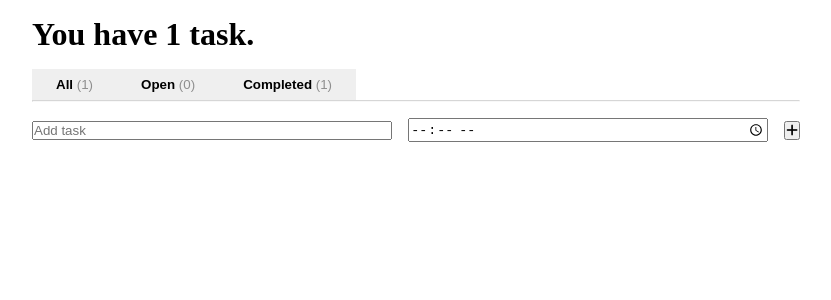
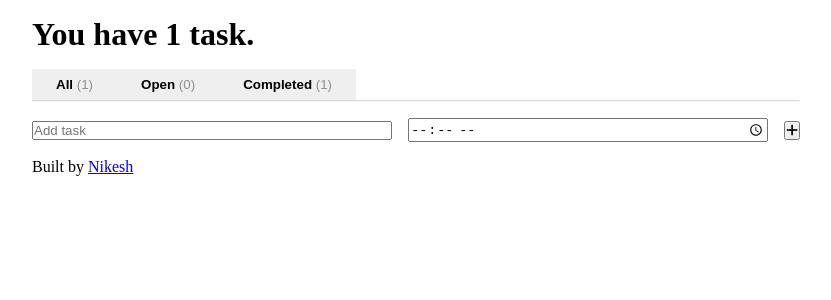
Before and after one commit to Nikesh-3103/To-Dolist, a React (Vite) app: page / in a window 1280 px wide. Shown: the top 300 px of the page, without its empty margins (224-1055 px from the left). Built offline with nearby package versions, Linux system fonts and the light colour scheme; the HTML template or start-up script is replaced by a standard one.

Commit message:
footer added

```diff
--- a/src/App.jsx
+++ b/src/App.jsx
@@ -2,6 +2,7 @@ import { Header } from "./components/Header";
 import { Tabs } from "./components/Tabs";
 import { TodoInput } from "./components/TodoInput";
 import { TodoList } from "./components/TodoList";
+import { Footer } from "./components/footer";
 
 import { useState, useEffect } from 'react';
 
@@ -99,6 +100,7 @@ function App() {
         todos={filterTodosList}
       />
       <TodoInput handleAddTodo={handleAddTodo} />
+      <Footer/>
     </>
   );
 }
--- /dev/null
+++ b/src/components/footer.jsx
@@ -0,0 +1,7 @@
+export function Footer() {
+    return (
+      <footer className="footer">
+        <p>Built by <a href="https://nick031.netlify.app/">Nikesh</a></p>
+      </footer>
+    );
+  }
--- a/src/fanta.css
+++ b/src/fanta.css
@@ -193,3 +193,23 @@ h1 {
     justify-content: center;
   }
 }
+.footer {
+  text-align: center;
+  padding: 1rem;
+  background-color: #f1f1f1;
+  margin-top: 2rem;
+  font-size: 0.9rem;
+  color: #555;
+}
+
+.footer a {
+  text-decoration: none;
+  color: #007bff;  /* Default color */
+  font-weight: bold;
+  transition: color 0.3s ease, transform 0.3s ease;
+}
+
+.footer a:hover {
+  color: #0056b3;  /* Hover color */
+  transform: scale(1.1);  /* Slight zoom effect */
+}
```
